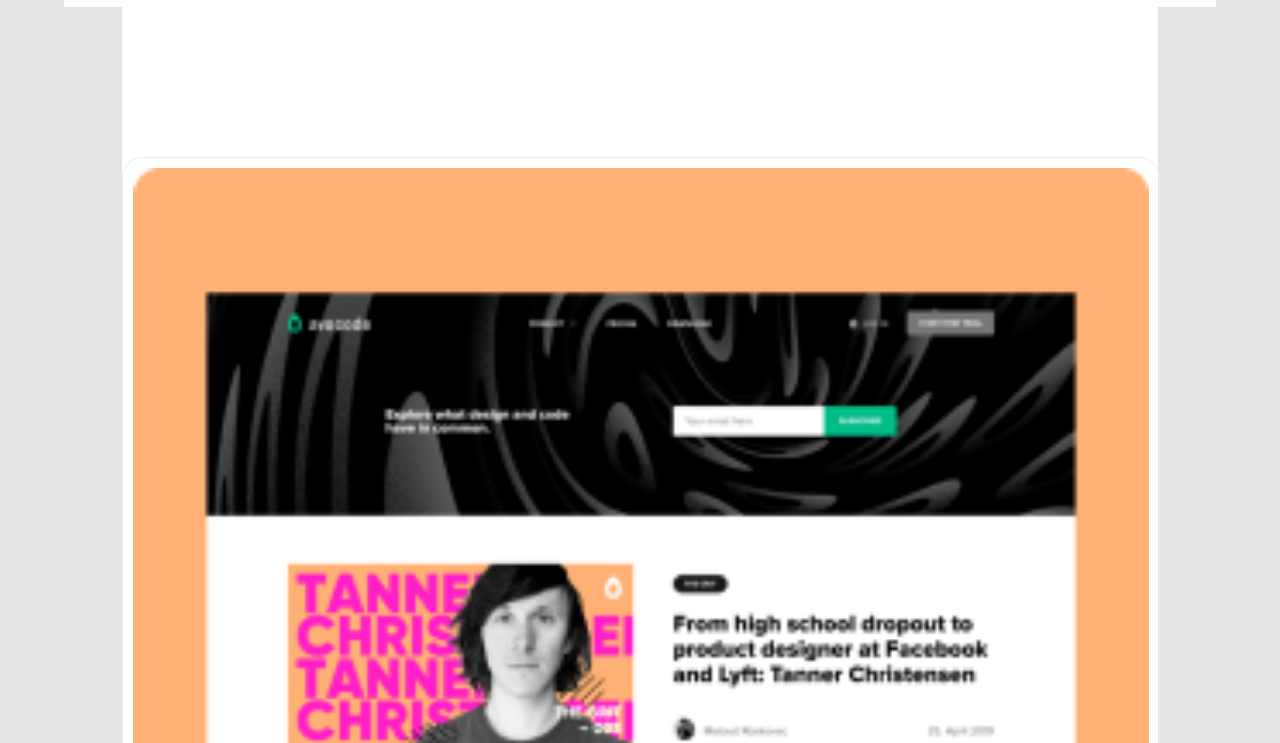
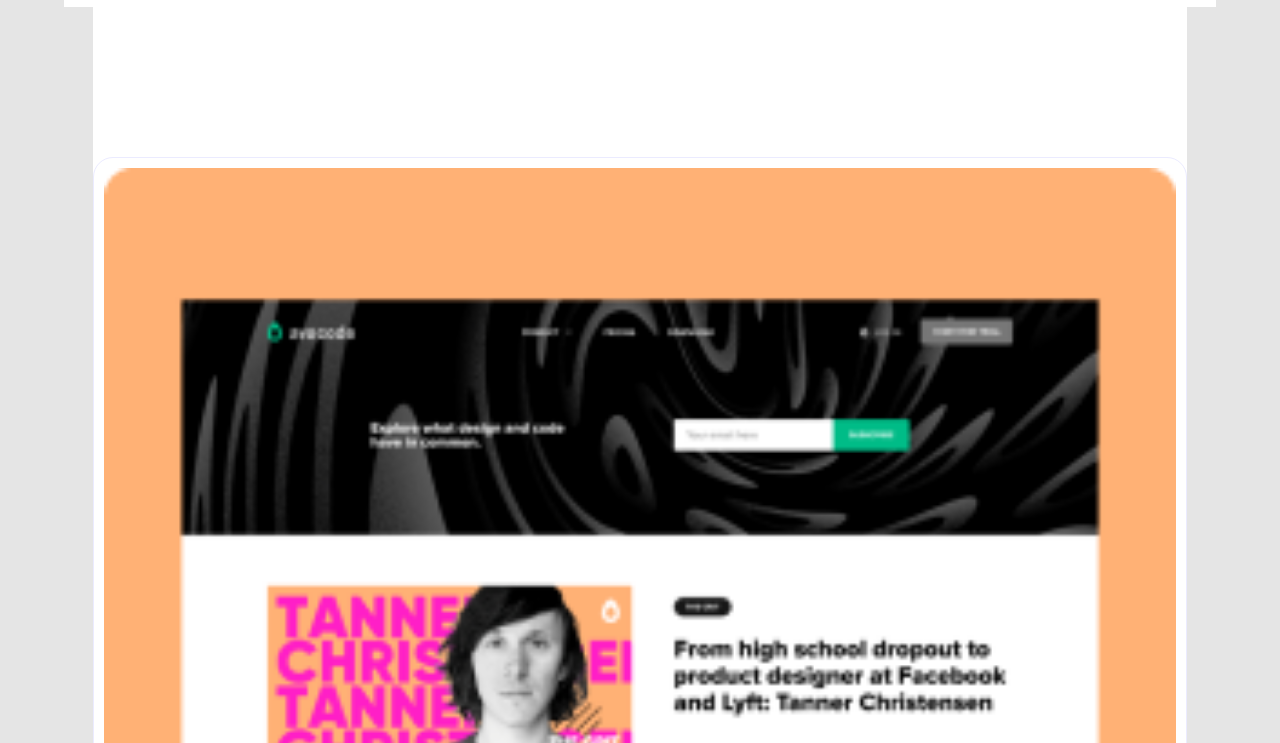
Before and after one commit to xaleehrtyunus/portfolio, a website: page index.html in a window 1280 px wide. Shown: the part 557-1300 px from the top of the page. Drawn offline with Linux system fonts and the light colour scheme.

Commit message:
Fix errors and add backgroun to works section

```diff
--- a/styles.css
+++ b/styles.css
@@ -64,10 +64,10 @@
   padding: 10px;
 }
 
-
 .develop {
   padding: 10px;
 }
+
 .image-work {
   width: 100%;
 }
@@ -75,7 +75,8 @@
 .works {
   padding-top: 150px;
   margin: 0 auto;
-  width: 90%;
+  width: 95%;
+  background-color: white;
 }
 
 a {
```
